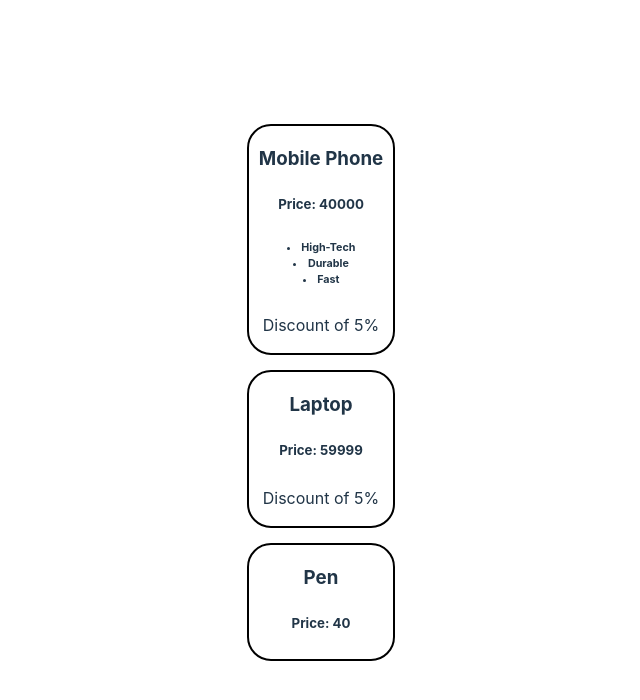
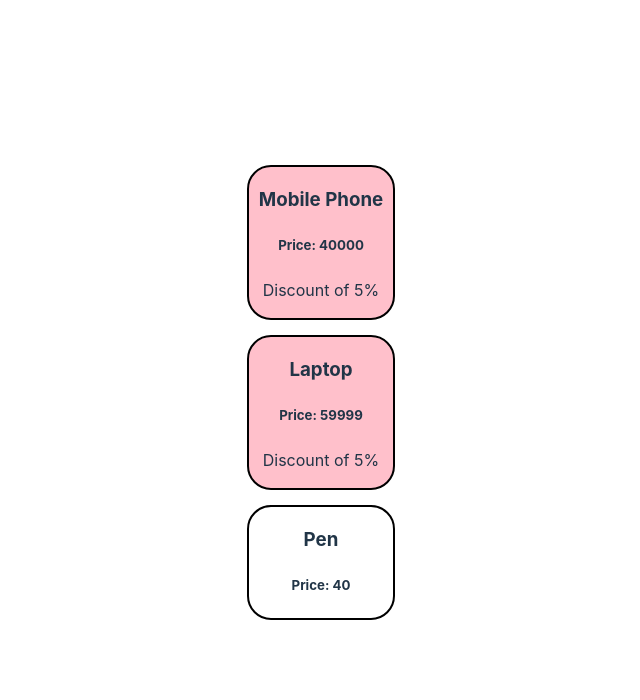
Before and after one commit to M-Ehtesham-Ul-Hassan-Malik/Learning-MERN-Stack, a React (Vite) app in the folder React/basic-react-app/: page / in a window 1280 px wide. Shown: the top 700 px of the page, without its empty margins (319-959 px from the left). Built offline with nearby package versions, Linux system fonts and the light colour scheme.

Commit message:
learn and implement dynamic component styling, also improve the code

```diff
--- a/React/basic-react-app/src/Product.jsx
+++ b/React/basic-react-app/src/Product.jsx
@@ -3,15 +3,17 @@ import "./Product.css"
 //props is same as aurgument in JavaScript
 function Product({title, Price, features}){
     // const list = features.map((feature) => <li>{feature}</li>);
+    let isDiscount = Price > 30000;
+    let styles = {backgroundColor : isDiscount ? "pink" : null}
     return(
-    <div className="Product">
+    <div className="Product" style={styles} >
         <h3>{title}</h3>
         <h5>Price: {Price}</h5>
-        <h6>{features}</h6>
+        {/* <h6>{features}</h6> */}
         {/* Conditiion => {Price>30000 ? <p>Discount of 5%</p> : null}*/}
 
         {/* condition */}
-        {Price>30000 && <p>Discount of 5%</p>}
+        {isDiscount && <p>Discount of 5%</p>}
 
     </div>
     );
```
